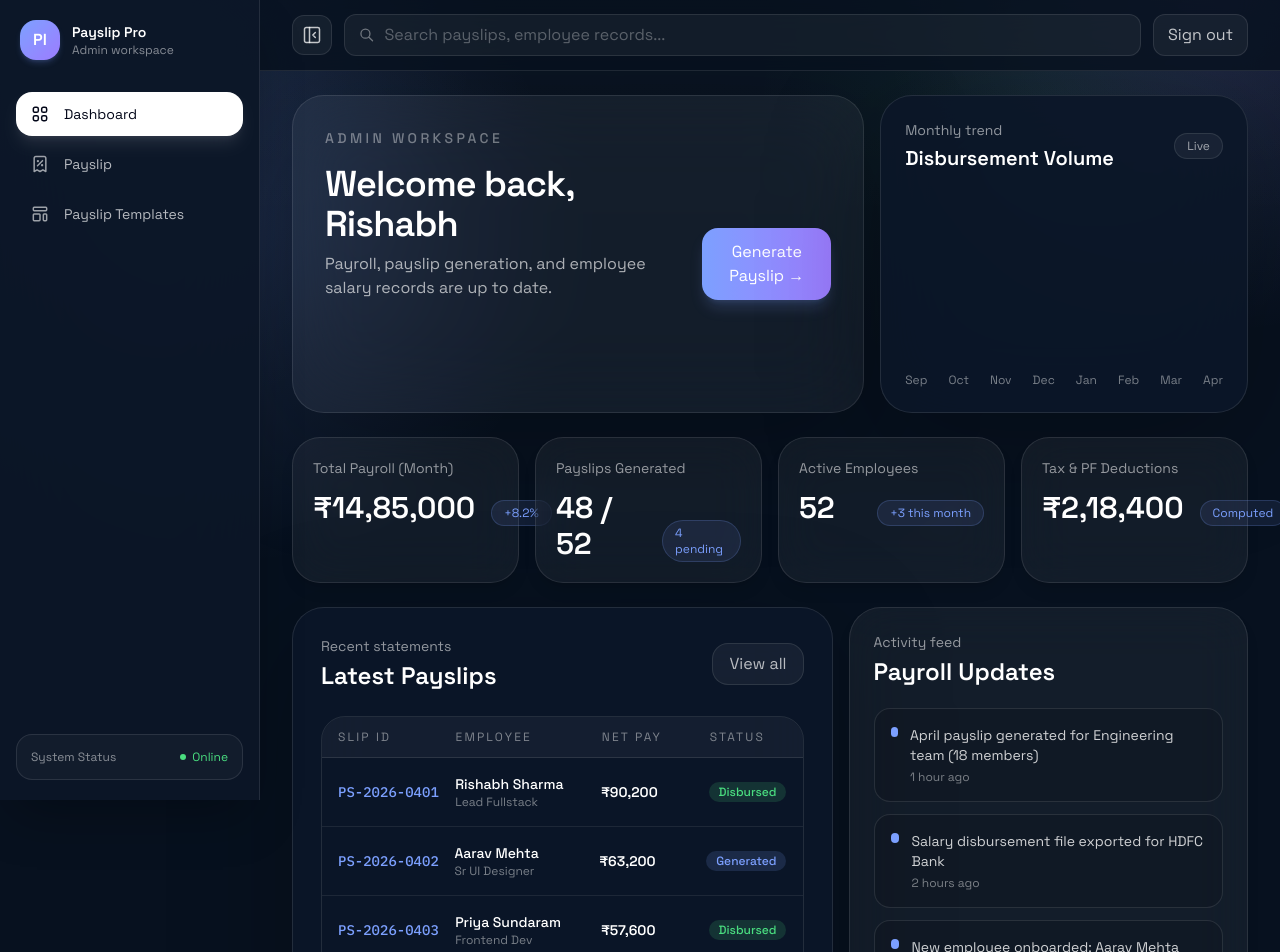
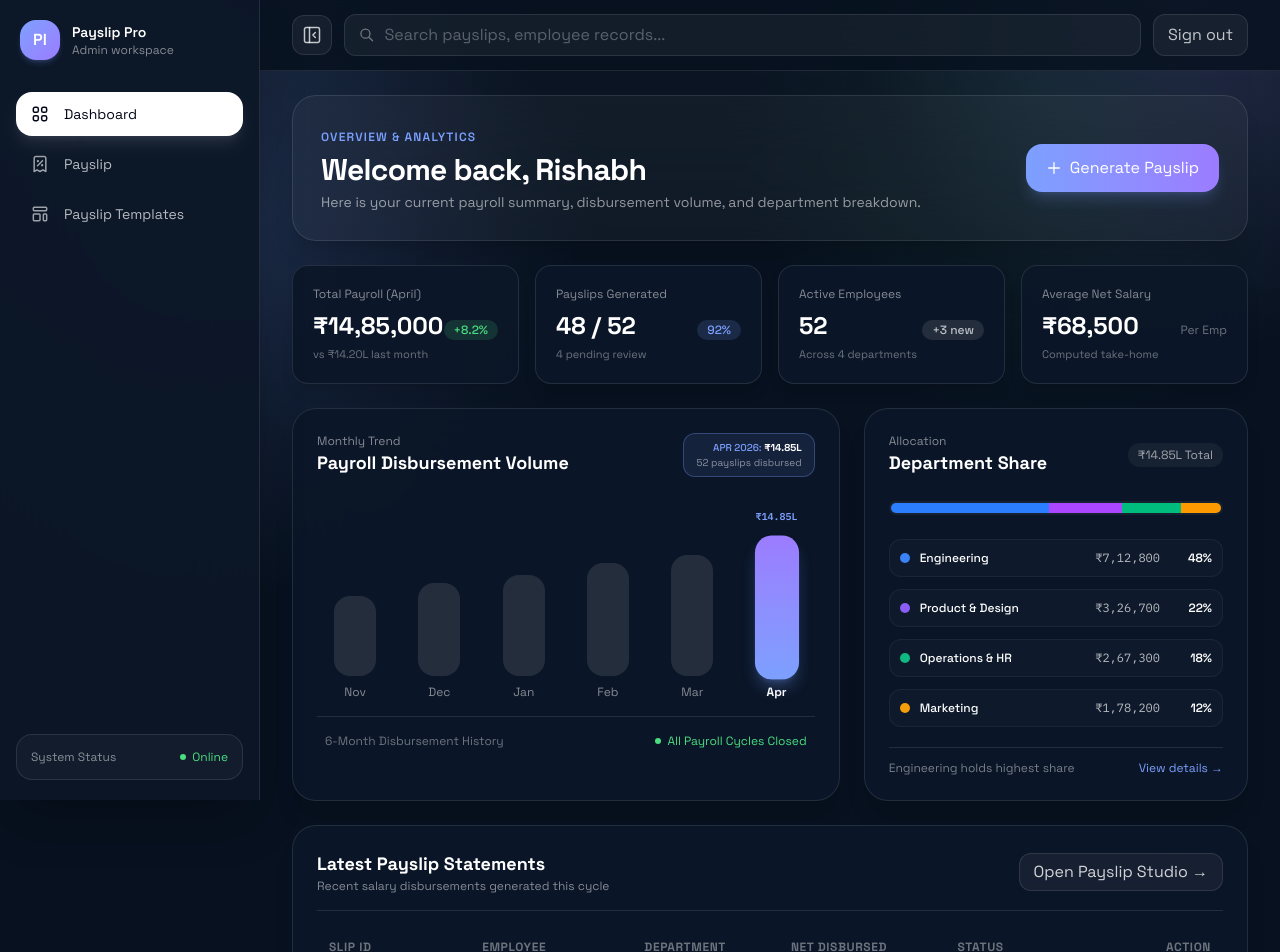
Before and after one commit to rishabh15aayaninfotech/payslip-invoicing, a Next.js app: page /dashboard in a window 1280 px wide. Shown: the top 952 px of the page. Built offline with nearby package versions, Linux system fonts and the light colour scheme.

Commit message:
first commit

```diff
--- a/app/(admin)/dashboard/page.tsx
+++ b/app/(admin)/dashboard/page.tsx
@@ -1,179 +1,308 @@
+"use client";
+
 import Link from "next/link";
+import { useState } from "react";
 
-const stats = [
-  { label: "Total Payroll (Month)", value: "₹14,85,000", change: "+8.2%" },
-  { label: "Payslips Generated", value: "48 / 52", change: "4 pending" },
-  { label: "Active Employees", value: "52", change: "+3 this month" },
-  { label: "Tax & PF Deductions", value: "₹2,18,400", change: "Computed" },
+interface MonthlyData {
+  month: string;
+  amount: number;
+  formatted: string;
+  slips: number;
+  heightPercent: number;
+}
+
+const monthlyTrends: MonthlyData[] = [
+  { month: "Nov", amount: 1120000, formatted: "₹11.20L", slips: 38, heightPercent: 55 },
+  { month: "Dec", amount: 1250000, formatted: "₹12.50L", slips: 42, heightPercent: 64 },
+  { month: "Jan", amount: 1310000, formatted: "₹13.10L", slips: 45, heightPercent: 70 },
+  { month: "Feb", amount: 1380000, formatted: "₹13.80L", slips: 47, heightPercent: 78 },
+  { month: "Mar", amount: 1420000, formatted: "₹14.20L", slips: 49, heightPercent: 84 },
+  { month: "Apr", amount: 1485000, formatted: "₹14.85L", slips: 52, heightPercent: 95 },
 ];
 
-const recentActivity = [
-  "April payslip generated for Engineering team (18 members)",
-  "Salary disbursement file exported for HDFC Bank",
-  "New employee onboarded: Aarav Mehta (Design)",
-  "Tax deduction statement updated for Q1",
+const departmentBreakdown = [
+  { name: "Engineering", percentage: 48, amount: "₹7,12,800", color: "#3b82f6", bg: "bg-blue-500" },
+  { name: "Product & Design", percentage: 22, amount: "₹3,26,700", color: "#8b5cf6", bg: "bg-purple-500" },
+  { name: "Operations & HR", percentage: 18, amount: "₹2,67,300", color: "#10b981", bg: "bg-emerald-500" },
+  { name: "Marketing", percentage: 12, amount: "₹1,78,200", color: "#f59e0b", bg: "bg-amber-500" },
 ];
 
 const recentPayslips = [
-  { id: "PS-2026-0401", employee: "Rishabh Sharma", role: "Lead Fullstack", amount: "₹90,200", status: "Disbursed" },
-  { id: "PS-2026-0402", employee: "Aarav Mehta", role: "Sr UI Designer", amount: "₹63,200", status: "Generated" },
-  { id: "PS-2026-0403", employee: "Priya Sundaram", role: "Frontend Dev", amount: "₹57,600", status: "Disbursed" },
-  { id: "PS-2026-0404", employee: "Devendra Patel", role: "DevOps Eng", amount: "₹72,300", status: "Draft" },
+  { id: "PS-2026-0401", employee: "Rishabh Sharma", role: "Lead Fullstack", department: "Engineering", amount: "₹90,200", status: "Disbursed" },
+  { id: "PS-2026-0402", employee: "Aarav Mehta", role: "Sr UI Designer", department: "Design", amount: "₹63,200", status: "Generated" },
+  { id: "PS-2026-0403", employee: "Priya Sundaram", role: "Frontend Dev", department: "Engineering", amount: "₹57,600", status: "Disbursed" },
+  { id: "PS-2026-0404", employee: "Devendra Patel", role: "DevOps Eng", department: "Infrastructure", amount: "₹72,300", status: "Generated" },
 ];
 
-const bars = [42, 58, 45, 78, 62, 85, 70, 92];
+export default function DashboardPage() {
+  const [hoveredMonth, setHoveredMonth] = useState<MonthlyData>(monthlyTrends[monthlyTrends.length - 1]);
 
-export default function DashboardPage() {
   return (
     <div className="space-y-6">
-      <section className="grid gap-4 lg:grid-cols-[1.4fr_0.9fr]">
-        <div className="rounded-[2rem] border border-white/10 bg-white/[0.05] p-6 shadow-[0_30px_120px_rgba(0,0,0,0.25)] backdrop-blur-2xl sm:p-8">
-          <p className="text-sm font-medium tracking-[0.24em] text-white/40 uppercase">
-            Admin Workspace
-          </p>
-          <div className="mt-4 flex flex-col gap-5 sm:flex-row sm:items-end sm:justify-between">
-            <div className="max-w-2xl">
-              <h1 className="text-3xl font-semibold tracking-tight text-white sm:text-4xl">
+      {/* Top Banner / Welcome Row */}
+      <section className="flex flex-col justify-between gap-4 rounded-3xl border border-white/10 bg-white/[0.04] p-6 shadow-xl backdrop-blur-2xl sm:flex-row sm:items-center sm:p-7">
+        <div>
+          <span className="text-xs font-semibold tracking-widest text-accent uppercase">
+            Overview & Analytics
+          </span>
+          <h1 className="mt-1 text-2xl font-bold tracking-tight text-white sm:text-3xl">
             Welcome back, Rishabh
           </h1>
-              <p className="mt-2 max-w-xl text-sm leading-6 text-white/65 sm:text-base">
-                Payroll, payslip generation, and employee salary records are up to date.
+          <p className="mt-1 text-xs text-white/55 sm:text-sm">
+            Here is your current payroll summary, disbursement volume, and department breakdown.
           </p>
         </div>
+
         <Link
           href="/dashboard/payslip"
-              className="rounded-2xl bg-gradient-to-r from-accent to-accent-strong px-4 py-3 text-sm font-semibold text-white shadow-lg shadow-accent/20 transition hover:brightness-110 active:scale-95 text-center"
+          className="inline-flex items-center justify-center gap-2 rounded-2xl bg-gradient-to-r from-accent to-accent-strong px-5 py-3 text-xs font-semibold text-white shadow-lg shadow-accent/20 transition hover:brightness-110 active:scale-95 sm:text-sm"
         >
-              Generate Payslip →
+          <svg className="h-4 w-4" fill="none" viewBox="0 0 24 24" stroke="currentColor">
+            <path strokeLinecap="round" strokeLinejoin="round" strokeWidth={2} d="M12 4v16m8-8H4" />
+          </svg>
+          Generate Payslip
         </Link>
+      </section>
+
+      {/* 4 Summary Stats */}
+      <section className="grid gap-4 sm:grid-cols-2 lg:grid-cols-4">
+        <article className="rounded-2xl border border-white/10 bg-surface/90 p-5 shadow-lg backdrop-blur-xl">
+          <p className="text-xs text-white/50">Total Payroll (April)</p>
+          <div className="mt-2 flex items-baseline justify-between">
+            <p className="text-2xl font-bold text-white">₹14,85,000</p>
+            <span className="rounded-full bg-success/15 px-2.5 py-0.5 text-xs font-medium text-success">
+              +8.2%
+            </span>
+          </div>
+          <p className="mt-1 text-[11px] text-white/40">vs ₹14.20L last month</p>
+        </article>
+
+        <article className="rounded-2xl border border-white/10 bg-surface/90 p-5 shadow-lg backdrop-blur-xl">
+          <p className="text-xs text-white/50">Payslips Generated</p>
+          <div className="mt-2 flex items-baseline justify-between">
+            <p className="text-2xl font-bold text-white">48 / 52</p>
+            <span className="rounded-full bg-accent/15 px-2.5 py-0.5 text-xs font-medium text-accent">
+              92%
+            </span>
+          </div>
+          <p className="mt-1 text-[11px] text-white/40">4 pending review</p>
+        </article>
+
+        <article className="rounded-2xl border border-white/10 bg-surface/90 p-5 shadow-lg backdrop-blur-xl">
+          <p className="text-xs text-white/50">Active Employees</p>
+          <div className="mt-2 flex items-baseline justify-between">
+            <p className="text-2xl font-bold text-white">52</p>
+            <span className="rounded-full bg-white/10 px-2.5 py-0.5 text-xs font-medium text-white/70">
+              +3 new
+            </span>
+          </div>
+          <p className="mt-1 text-[11px] text-white/40">Across 4 departments</p>
+        </article>
+
+        <article className="rounded-2xl border border-white/10 bg-surface/90 p-5 shadow-lg backdrop-blur-xl">
+          <p className="text-xs text-white/50">Average Net Salary</p>
+          <div className="mt-2 flex items-baseline justify-between">
+            <p className="text-2xl font-bold text-white">₹68,500</p>
+            <span className="text-xs text-white/40">Per Emp</span>
+          </div>
+          <p className="mt-1 text-[11px] text-white/40">Computed take-home</p>
+        </article>
+      </section>
+
+      {/* Two Clean Charts Grid */}
+      <section className="grid gap-6 lg:grid-cols-12">
+        {/* Chart 1: Monthly Disbursement Volume (7 cols) */}
+        <div className="rounded-3xl border border-white/10 bg-surface/90 p-6 shadow-xl backdrop-blur-2xl lg:col-span-7">
+          <div className="flex items-center justify-between">
+            <div>
+              <p className="text-xs text-white/50">Monthly Trend</p>
+              <h2 className="text-lg font-bold text-white">Payroll Disbursement Volume</h2>
+            </div>
+
+            {/* Live Tooltip Indicator */}
+            <div className="rounded-xl border border-accent/30 bg-accent/10 px-3 py-1.5 text-right">
+              <p className="text-[10px] text-accent uppercase font-medium">
+                {hoveredMonth.month} 2026: <span className="font-bold text-white">{hoveredMonth.formatted}</span>
+              </p>
+              <p className="text-[10px] text-white/50">{hoveredMonth.slips} payslips disbursed</p>
             </div>
           </div>
 
-        <div className="rounded-[2rem] border border-white/10 bg-surface/90 p-6 shadow-[0_30px_120px_rgba(0,0,0,0.25)] backdrop-blur-2xl">
+          {/* Interactive Chart Bars */}
+          <div className="mt-8 flex h-52 items-end justify-between gap-3 sm:gap-6 px-2 border-b border-white/10 pb-4">
+            {monthlyTrends.map((item) => {
+              const isSelected = hoveredMonth.month === item.month;
+              return (
+                <div
+                  key={item.month}
+                  onMouseEnter={() => setHoveredMonth(item)}
+                  className="group flex flex-1 flex-col items-center gap-2 cursor-pointer"
+                >
+                  {/* Amount Pill on hover */}
+                  <span
+                    className={`text-[10px] font-mono transition-opacity duration-200 ${
+                      isSelected ? "text-accent opacity-100 font-semibold" : "text-white/40 opacity-0 group-hover:opacity-100"
+                    }`}
+                  >
+                    {item.formatted}
+                  </span>
+
+                  {/* Vertical Column Bar */}
+                  <div className="relative w-full max-w-[42px] h-36 flex items-end">
+                    <div
+                      className={`w-full rounded-2xl transition-all duration-300 ${
+                        isSelected
+                          ? "bg-gradient-to-t from-accent to-accent-strong shadow-lg shadow-accent/30 scale-105"
+                          : "bg-white/10 group-hover:bg-white/20"
+                      }`}
+                      style={{ height: `${item.heightPercent}%` }}
+                    />
+                  </div>
+
+                  {/* Month Label */}
+                  <span
+                    className={`text-xs transition ${
+                      isSelected ? "font-bold text-white" : "text-white/50 group-hover:text-white"
+                    }`}
+                  >
+                    {item.month}
+                  </span>
+                </div>
+              );
+            })}
+          </div>
+
+          <div className="mt-4 flex items-center justify-between text-xs text-white/40 px-2">
+            <span>6-Month Disbursement History</span>
+            <span className="flex items-center gap-1.5 text-success">
+              <span className="h-1.5 w-1.5 rounded-full bg-success" />
+              All Payroll Cycles Closed
+            </span>
+          </div>
+        </div>
+
+        {/* Chart 2: Department Salary Distribution (5 cols) */}
+        <div className="rounded-3xl border border-white/10 bg-surface/90 p-6 shadow-xl backdrop-blur-2xl lg:col-span-5 flex flex-col justify-between">
+          <div>
             <div className="flex items-center justify-between">
               <div>
-              <p className="text-sm text-white/55">Monthly trend</p>
-              <p className="mt-1 text-xl font-semibold text-white">Disbursement Volume</p>
+                <p className="text-xs text-white/50">Allocation</p>
+                <h2 className="text-lg font-bold text-white">Department Share</h2>
               </div>
-            <span className="rounded-full border border-white/10 bg-white/5 px-3 py-1 text-xs text-white/60">
-              Live
+              <span className="rounded-full bg-white/5 px-2.5 py-1 text-xs text-white/60">
+                ₹14.85L Total
               </span>
             </div>
-          <div className="mt-6 flex h-40 items-end gap-3">
-            {bars.map((height, index) => (
-              <div key={index} className="flex-1">
+
+            {/* Department Multi-Segment Bar */}
+            <div className="mt-6 flex h-3.5 w-full overflow-hidden rounded-full bg-white/5 p-0.5">
+              {departmentBreakdown.map((dept) => (
                 <div
-                  className="mx-auto w-full max-w-10 rounded-t-2xl bg-gradient-to-t from-accent to-accent-strong"
-                  style={{ height: `${height}%` }}
+                  key={dept.name}
+                  className={`h-full first:rounded-l-full last:rounded-r-full ${dept.bg}`}
+                  style={{ width: `${dept.percentage}%` }}
+                  title={`${dept.name}: ${dept.percentage}%`}
                 />
+              ))}
+            </div>
+
+            {/* Department Breakdown List */}
+            <div className="mt-6 space-y-3">
+              {departmentBreakdown.map((dept) => (
+                <div
+                  key={dept.name}
+                  className="flex items-center justify-between rounded-xl border border-white/5 bg-white/[0.02] p-2.5 text-xs transition hover:bg-white/[0.04]"
+                >
+                  <div className="flex items-center gap-2.5">
+                    <span
+                      className="h-2.5 w-2.5 rounded-full"
+                      style={{ backgroundColor: dept.color }}
+                    />
+                    <span className="font-medium text-white">{dept.name}</span>
+                  </div>
+
+                  <div className="flex items-center gap-3">
+                    <span className="font-mono text-white/70">{dept.amount}</span>
+                    <span className="w-10 text-right font-semibold text-white">
+                      {dept.percentage}%
+                    </span>
+                  </div>
                 </div>
               ))}
             </div>
-          <div className="mt-4 flex items-center justify-between text-xs text-white/45">
-            <span>Sep</span>
-            <span>Oct</span>
-            <span>Nov</span>
-            <span>Dec</span>
-            <span>Jan</span>
-            <span>Feb</span>
-            <span>Mar</span>
-            <span>Apr</span>
+          </div>
+
+          <div className="mt-5 border-t border-white/10 pt-3 flex justify-between items-center text-xs text-white/45">
+            <span>Engineering holds highest share</span>
+            <Link href="/dashboard/payslip" className="text-accent hover:underline">
+              View details →
+            </Link>
           </div>
         </div>
       </section>
 
-      <section className="grid gap-4 sm:grid-cols-2 xl:grid-cols-4">
-        {stats.map((item) => (
-          <article
-            key={item.label}
-            className="rounded-[1.75rem] border border-white/10 bg-white/[0.05] p-5 shadow-lg shadow-black/10 backdrop-blur-xl"
-          >
-            <p className="text-sm text-white/55">{item.label}</p>
-            <div className="mt-3 flex items-end justify-between gap-4">
-              <p className="text-3xl font-semibold text-white">{item.value}</p>
-              <span className="rounded-full border border-accent/20 bg-accent/10 px-3 py-1 text-xs text-accent">
-                {item.change}
-              </span>
+      {/* Bottom Row: Recent Payslips List */}
+      <section className="rounded-3xl border border-white/10 bg-surface/90 p-6 shadow-xl backdrop-blur-2xl">
+        <div className="flex items-center justify-between border-b border-white/10 pb-4">
+          <div>
+            <h2 className="text-lg font-bold text-white">Latest Payslip Statements</h2>
+            <p className="text-xs text-white/50">Recent salary disbursements generated this cycle</p>
           </div>
-          </article>
-        ))}
-      </section>
 
-      <section className="grid gap-4 xl:grid-cols-[1.15fr_0.85fr]">
-        <article className="rounded-[2rem] border border-white/10 bg-surface/90 p-6 shadow-[0_30px_120px_rgba(0,0,0,0.25)] backdrop-blur-2xl sm:p-7">
-          <div className="flex items-center justify-between">
-            <div>
-              <p className="text-sm text-white/55">Recent statements</p>
-              <h2 className="mt-1 text-2xl font-semibold text-white">
-                Latest Payslips
-              </h2>
-            </div>
           <Link
             href="/dashboard/payslip"
-              className="rounded-2xl border border-white/10 bg-white/5 px-4 py-2 text-sm text-white/70 hover:text-white transition"
+            className="rounded-xl border border-white/10 bg-white/5 px-3.5 py-1.5 text-xs text-white/80 transition hover:bg-white/10 hover:text-white"
           >
-              View all
+            Open Payslip Studio →
           </Link>
         </div>
 
-          <div className="mt-6 overflow-hidden rounded-[1.5rem] border border-white/10">
-            <div className="grid grid-cols-[1.1fr_1.4fr_1fr_0.8fr] gap-3 border-b border-white/10 bg-white/[0.04] px-4 py-3 text-xs tracking-[0.18em] text-white/45 uppercase">
-              <span>Slip ID</span>
-              <span>Employee</span>
-              <span>Net Pay</span>
-              <span>Status</span>
-            </div>
+        <div className="mt-4 overflow-x-auto">
+          <table className="w-full text-left text-xs">
+            <thead>
+              <tr className="border-b border-white/10 text-white/40 uppercase tracking-wider">
+                <th className="py-3 px-3">Slip ID</th>
+                <th className="py-3 px-3">Employee</th>
+                <th className="py-3 px-3">Department</th>
+                <th className="py-3 px-3">Net Disbursed</th>
+                <th className="py-3 px-3">Status</th>
+                <th className="py-3 px-3 text-right">Action</th>
+              </tr>
+            </thead>
+            <tbody className="divide-y divide-white/5">
               {recentPayslips.map((slip) => (
-              <div
-                key={slip.id}
-                className="grid grid-cols-[1.1fr_1.4fr_1fr_0.8fr] gap-3 border-b border-white/8 px-4 py-4 text-sm last:border-b-0 items-center"
-              >
-                <span className="font-mono text-accent font-medium">{slip.id}</span>
-                <div>
-                  <p className="font-medium text-white">{slip.employee}</p>
-                  <p className="text-xs text-white/45">{slip.role}</p>
-                </div>
-                <span className="font-semibold text-white">{slip.amount}</span>
+                <tr key={slip.id} className="group transition hover:bg-white/[0.03]">
+                  <td className="py-3.5 px-3 font-mono text-accent font-medium">{slip.id}</td>
+                  <td className="py-3.5 px-3">
+                    <p className="font-semibold text-white">{slip.employee}</p>
+                    <p className="text-[11px] text-white/45">{slip.role}</p>
+                  </td>
+                  <td className="py-3.5 px-3 text-white/70">{slip.department}</td>
+                  <td className="py-3.5 px-3 font-semibold text-white">{slip.amount}</td>
+                  <td className="py-3.5 px-3">
                     <span
-                  className={`w-fit rounded-full px-2.5 py-0.5 text-xs font-medium ${
+                      className={`inline-flex items-center rounded-full px-2.5 py-0.5 text-[10px] font-medium ${
                         slip.status === "Disbursed"
                           ? "bg-success/15 text-success"
-                      : slip.status === "Generated"
-                        ? "bg-accent/15 text-accent"
-                        : "bg-warning/15 text-warning"
+                          : "bg-accent/15 text-accent"
                       }`}
                     >
                       {slip.status}
                     </span>
+                  </td>
+                  <td className="py-3.5 px-3 text-right">
+                    <Link
+                      href="/dashboard/payslip"
+                      className="inline-flex items-center gap-1 text-xs text-accent hover:underline font-medium"
+                    >
+                      View in Studio
+                    </Link>
+                  </td>
+                </tr>
+              ))}
+            </tbody>
+          </table>
         </div>
-            ))}
-          </div>
-        </article>
-
-        <aside className="space-y-4">
-          <article className="rounded-[2rem] border border-white/10 bg-white/[0.05] p-6 shadow-lg shadow-black/10 backdrop-blur-xl">
-            <p className="text-sm text-white/55">Activity feed</p>
-            <h2 className="mt-1 text-2xl font-semibold text-white">
-              Payroll Updates
-            </h2>
-            <div className="mt-5 space-y-3">
-              {recentActivity.map((item, index) => (
-                <div
-                  key={item}
-                  className="flex items-start gap-3 rounded-2xl border border-white/10 bg-black/10 p-4"
-                >
-                  <div className="mt-0.5 h-2.5 w-2.5 rounded-full bg-accent" />
-                  <div>
-                    <p className="text-sm text-white/80">{item}</p>
-                    <p className="mt-1 text-xs text-white/45">
-                      {index + 1} hour{index === 0 ? "" : "s"} ago
-                    </p>
-                  </div>
-                </div>
-              ))}
-            </div>
-          </article>
-        </aside>
       </section>
     </div>
   );
```
Lines whose indentation alone changed are shown as unchanged.
